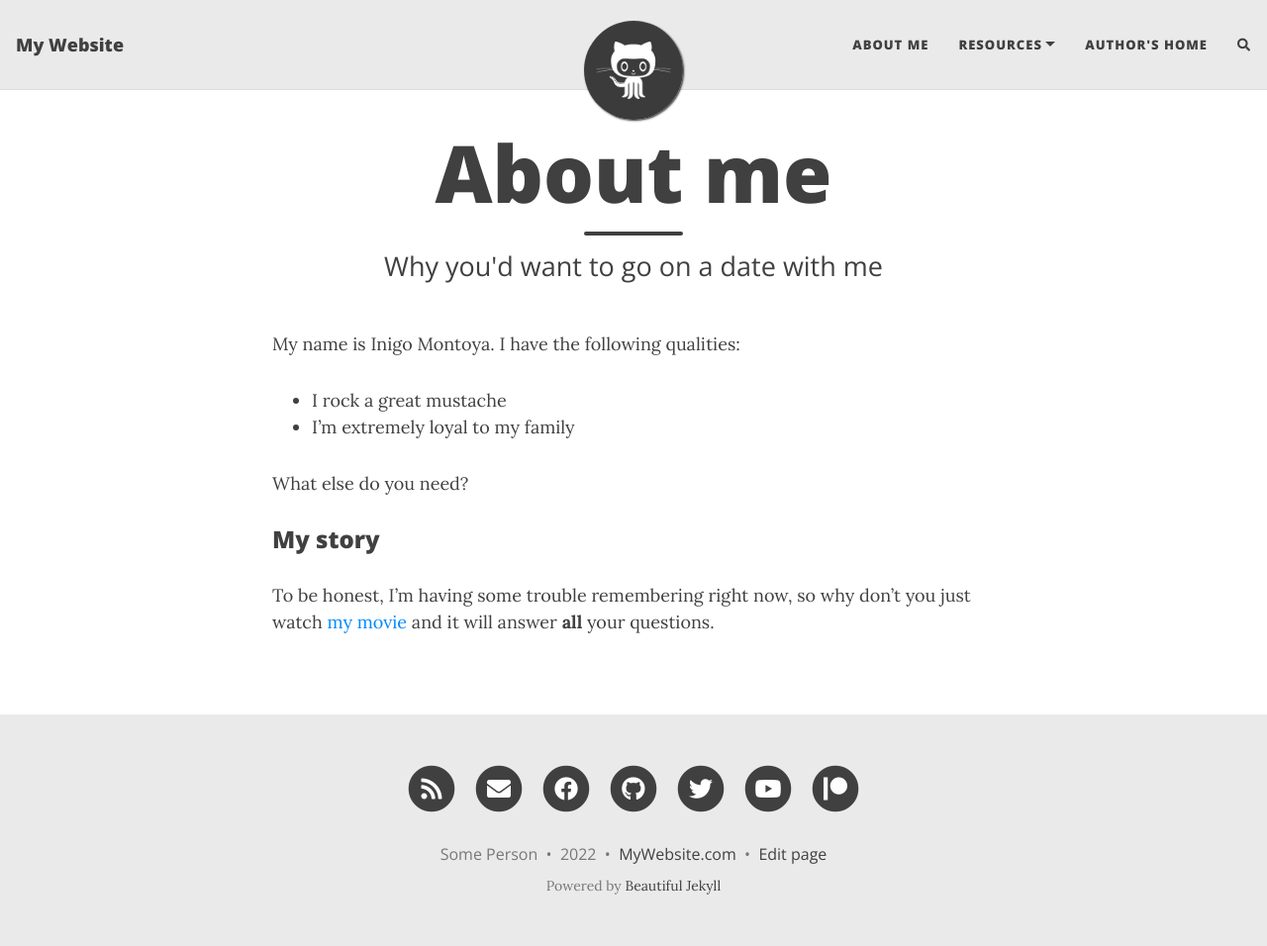
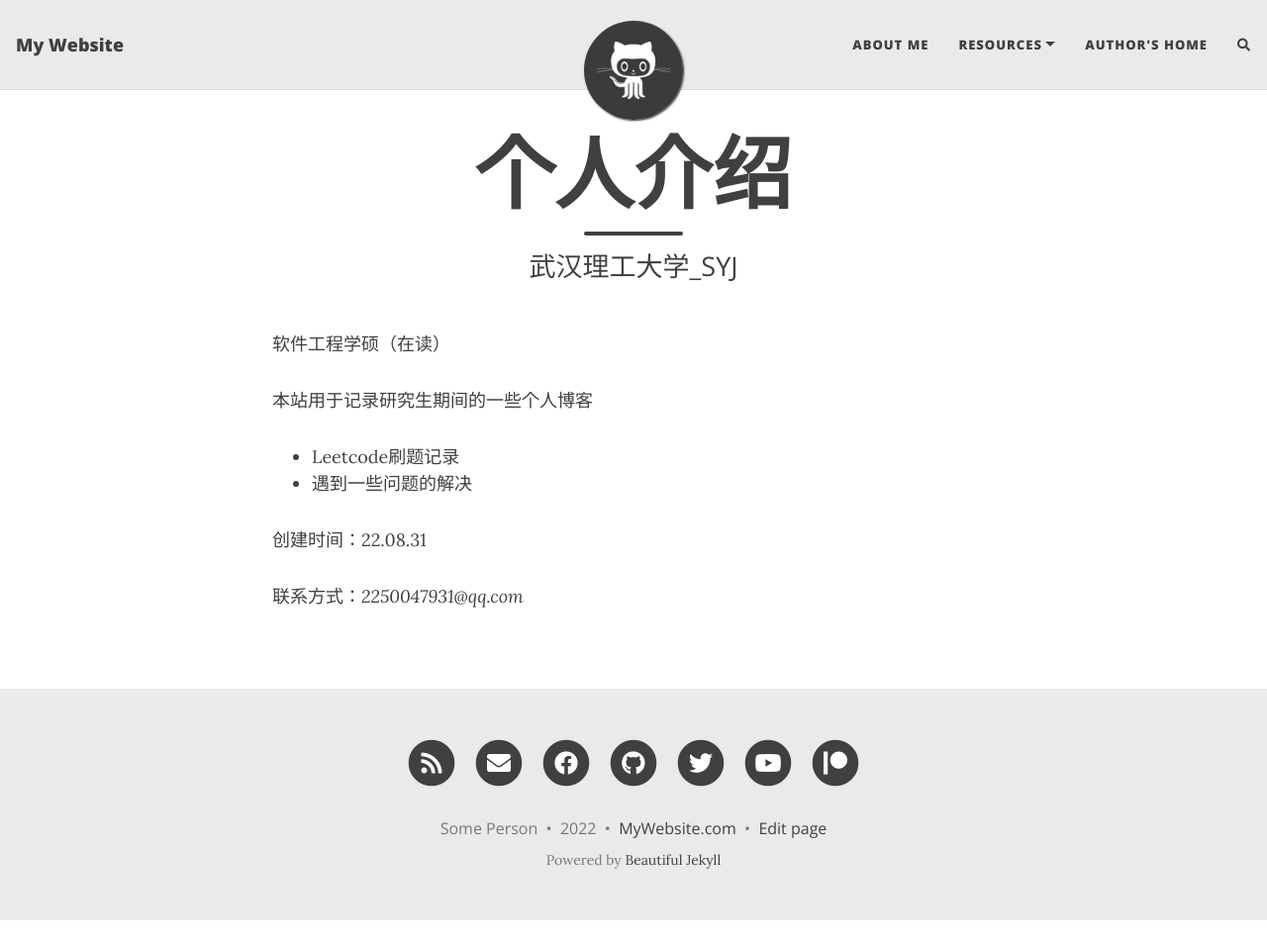
Before and after one commit to wut2017syj/wut2017syj.github.io, a Jekyll site: the page built from aboutme.md, in a window 1280 px wide and 956 px high. Shown: the whole window at 99% size. Built offline with Jekyll 4.4.1, drawn with Linux system fonts in a browser that asks for light colours; nearby versions of some CDN libraries; comment, search, counter and statistics services are not loaded.

Commit message:
update <about me> information

```diff
--- a/aboutme.md
+++ b/aboutme.md
@@ -1,16 +1,15 @@
 ---
 layout: page
-title: About me
-subtitle: Why you'd want to go on a date with me
+title: 个人介绍
+subtitle: 武汉理工大学_SYJ
 ---
+软件工程学硕（在读）
 
-My name is Inigo Montoya. I have the following qualities:
+本站用于记录研究生期间的一些个人博客
 
-- I rock a great mustache
-- I'm extremely loyal to my family
+* Leetcode刷题记录
+* 遇到一些问题的解决
 
-What else do you need?
+创建时间：22.08.31
 
-### My story
-
-To be honest, I'm having some trouble remembering right now, so why don't you just watch [my movie](https://en.wikipedia.org/wiki/The_Princess_Bride_%28film%29) and it will answer **all** your questions.
+联系方式：*2250047931@qq.com*
```
